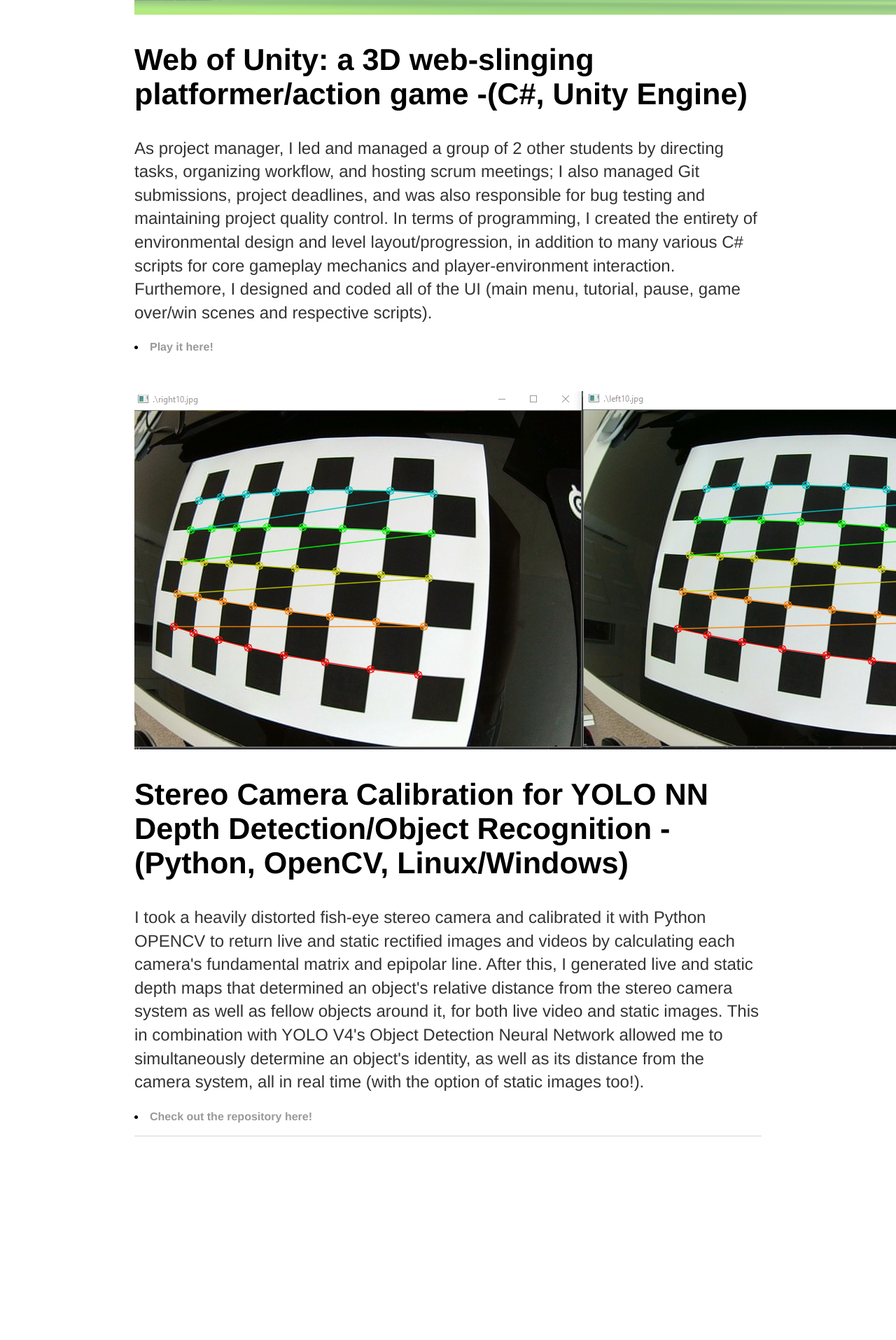
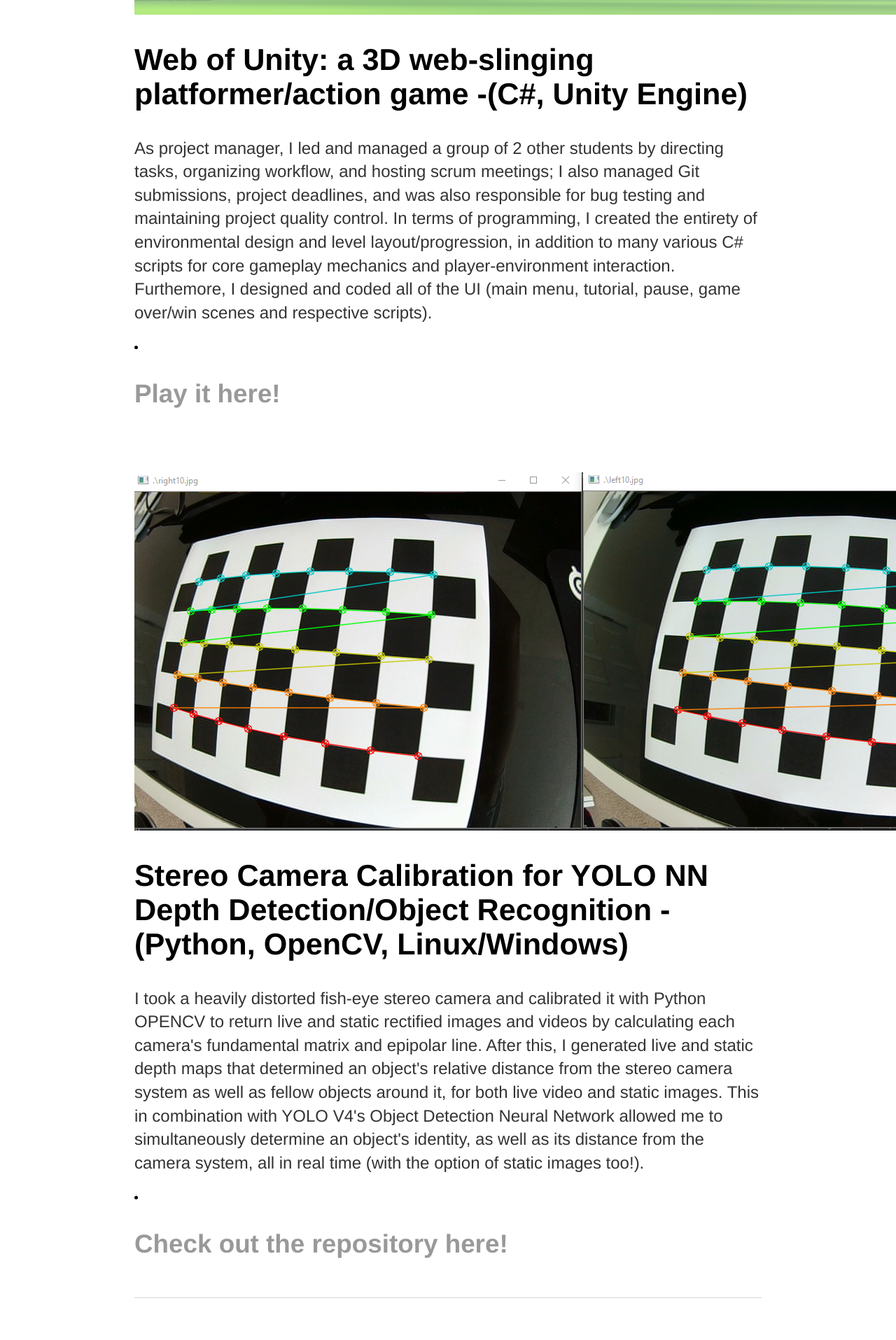
Before and after one commit to michael-c-gao/WebsiteOfMichael, a Jekyll site: the page built from projects/index.html, in a window 1280 px wide. Shown: the part 748-2663 px from the top of the page at 70% size. Built offline with Jekyll 4.4.1, drawn with Linux system fonts in a browser that asks for light colours; before the commit the page ends 2432 px from its top, so only the background shows below that.

```diff
--- a/projects/index.html
+++ b/projects/index.html
@@ -18,7 +18,7 @@ title: My Projects
 				In terms of programming, I created the entirety of environmental design and level layout/progression, in addition to many
 				various C# scripts for core gameplay mechanics and player-environment interaction. Furthemore, I designed and coded all of the UI
 				(main menu, tutorial, pause, game over/win scenes and respective scripts).</p>
-			<li><strong><a href="https://mexhal.itch.io/web-of-unity">Play it here!</a></strong></li>
+			<li><h3><strong><a href="https://mexhal.itch.io/web-of-unity">Play it here!</a></strong></h3></li>
 			<br>
 
 
@@ -31,7 +31,7 @@ title: My Projects
 			each camera's fundamental matrix and epipolar line. After this, I generated live and static depth maps that determined an object's relative distance
 			from the stereo camera system as well as fellow objects around it, for both live video and static images. This in combination with YOLO V4's Object Detection
 			Neural Network allowed me to simultaneously determine an object's identity, as well as its distance from the camera system,  all in real time (with the option of static images too!).</p>
-      <li><strong><a href="https://github.com/michael-c-gao/Stereo-Camera-Calibration">Check out the repository here!</a></strong></li>
+      <li><h3><strong><a href="https://github.com/michael-c-gao/Stereo-Camera-Calibration">Check out the repository here!</a></strong></h3></li>
 				<br>
 
 		</div>
```
